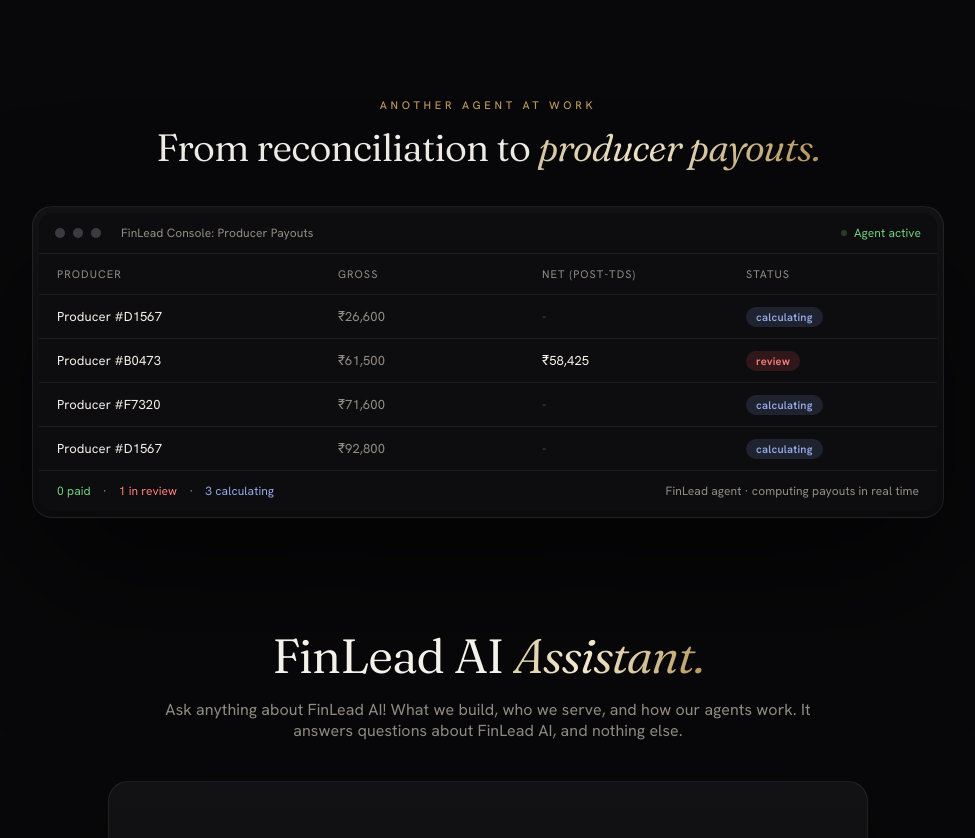
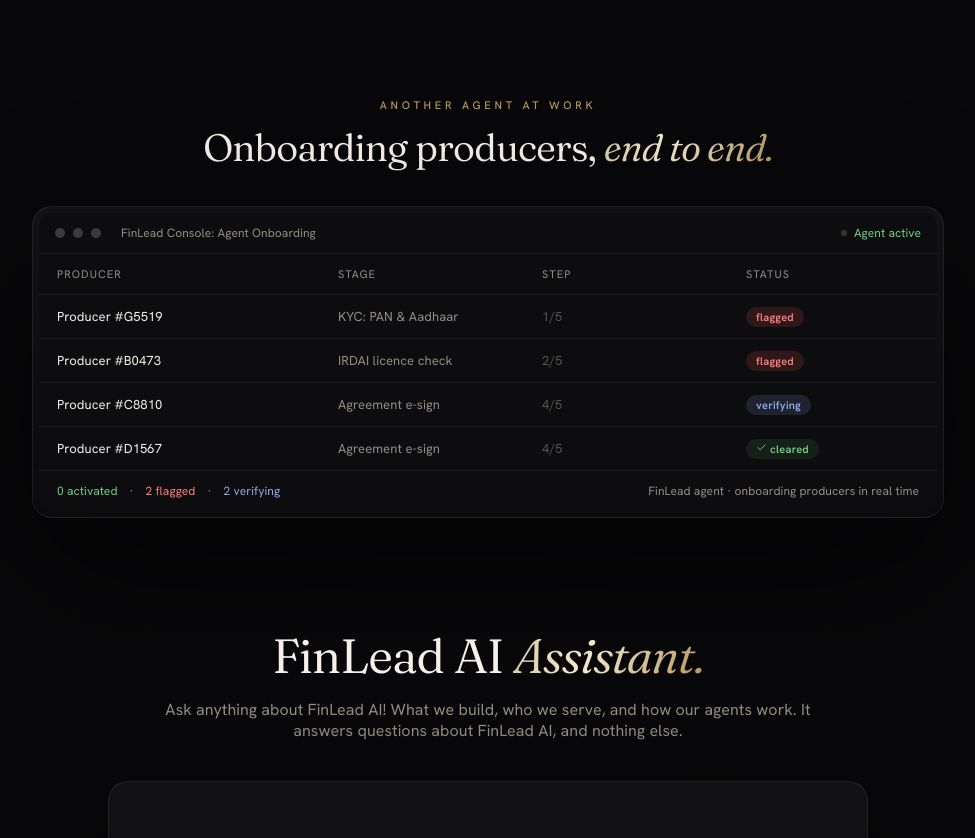
Before and after one commit to Insuryance/FinLeadWeb, a Next.js app: page / in a window 1280 px wide. Shown: the part 2140-2978 px from the top of the page, without its empty margins (152-1127 px from the left). Built offline with nearby package versions, Linux system fonts and the light colour scheme.

Commit message:
Update page.jsx

```diff
--- a/app/page.jsx
+++ b/app/page.jsx
@@ -145,27 +145,33 @@ function LiveConsole() {
     </div>
   );
 }
-/* ---------- Second live demo: Payout / PoSP feed ---------- */
-const PRODUCERS = ["Producer #A2291", "Producer #B0473", "Producer #C8810", "Producer #D1567", "Producer #E4002", "Producer #F7320"];
-const mkPayout = () => {
-  const gross = rnd(20, 120) * 1000 + rnd(0, 9) * 100;
-  const tds = Math.round(gross * 0.05);
-  const breach = Math.random() < 0.25;
+/* ---------- Second live demo: Agent Onboarding feed ---------- */
+const ONB_NAMES = ["Producer #A2291", "Producer #B0473", "Producer #C8810", "Producer #D1567", "Producer #E4002", "Producer #F7320", "Producer #G5519"];
+const ONB_STAGES = [
+  "KYC: PAN & Aadhaar",
+  "IRDAI licence check",
+  "PoSP exam status",
+  "Agreement e-sign",
+  "Activation",
+];
+const mkOnb = () => {
+  const flagged = Math.random() < 0.18;
   return {
-    name: PRODUCERS[rnd(0, PRODUCERS.length - 1)],
-    gross, tds, net: gross - tds,
-    status: "calculating",
-    note: breach ? "breach" : "clean",
-    flash: true, id: Math.random(),
+    name: ONB_NAMES[rnd(0, ONB_NAMES.length - 1)],
+    stage: ONB_STAGES[0],
+    stageIdx: 0,
+    status: flagged ? "flagged" : "verifying",
+    flash: true,
+    id: Math.random(),
   };
 };
 
-function PayoutConsole() {
+function OnboardConsole() {
   const [rows, setRows] = useState([
-    { name: "Producer #A2291", gross: 84000, tds: 4200, net: 79800, status: "paid", note: "clean", id: 1 },
-    { name: "Producer #B0473", gross: 61500, tds: 3075, net: 58425, status: "review", note: "breach", id: 2 },
-    { name: "Producer #C8810", gross: 47200, tds: 2360, net: 44840, status: "paid", note: "clean", id: 3 },
-    { name: "Producer #D1567", gross: 92800, tds: 4640, net: 88160, status: "calculating", note: "clean", id: 4 },
+    { name: "Producer #A2291", stage: "Activation", stageIdx: 4, status: "activated", id: 1 },
+    { name: "Producer #B0473", stage: "IRDAI licence check", stageIdx: 1, status: "flagged", id: 2 },
+    { name: "Producer #C8810", stage: "PoSP exam status", stageIdx: 2, status: "verifying", id: 3 },
+    { name: "Producer #D1567", stage: "Agreement e-sign", stageIdx: 3, status: "cleared", id: 4 },
   ]);
 
   useEffect(() => {
@@ -174,50 +180,60 @@ function PayoutConsole() {
         const i = rnd(0, prev.length - 1);
         const r = prev[i];
         let updated;
-        if (r.status === "calculating") {
-          updated = { ...r, status: r.note === "breach" ? "review" : "paid", flash: true };
+        if (r.status === "activated" || r.status === "flagged") {
+          updated = mkOnb();
+        } else if (r.stageIdx >= ONB_STAGES.length - 1) {
+          updated = { ...r, status: "activated", flash: true };
         } else {
-          updated = mkPayout();
+          const next = r.stageIdx + 1;
+          const flagged = Math.random() < 0.15;
+          updated = {
+            ...r,
+            stageIdx: next,
+            stage: ONB_STAGES[next],
+            status: flagged ? "flagged" : next === ONB_STAGES.length - 1 ? "cleared" : "verifying",
+            flash: true,
+          };
         }
         return prev.map((x, idx) => (idx === i ? updated : { ...x, flash: false }));
       });
-    }, 2600);
+    }, 2400);
     return () => clearInterval(t);
   }, []);
 
   const pillStyle = (s) => ({
-    background: s === "paid" ? "rgba(80,190,110,.14)" : s === "review" ? "rgba(230,80,80,.16)" : "rgba(125,150,210,.16)",
-    color: s === "paid" ? "#6FCF7F" : s === "review" ? "#FF7E7E" : "#94A9E6",
+    background: s === "activated" ? "rgba(80,190,110,.14)" : s === "flagged" ? "rgba(230,80,80,.16)" : s === "cleared" ? "rgba(80,190,110,.10)" : "rgba(125,150,210,.16)",
+    color: s === "activated" ? "#6FCF7F" : s === "flagged" ? "#FF7E7E" : s === "cleared" ? "#6FCF7F" : "#94A9E6",
   });
 
-  const counts = rows.reduce((a, r) => { a[r.status] = (a[r.status] || 0) + 1; return a; }, {});
+  const counts = rows.reduce((a, r) => { const k = r.status === "cleared" ? "verifying" : r.status; a[k] = (a[k] || 0) + 1; return a; }, {});
 
   return (
     <div className="fl-rise fl-console fl-glass" style={{ animationDelay: ".6s", padding: 6 }}>
       <div style={{ borderRadius: 14, overflow: "hidden", background: "var(--ink2)" }}>
         <div style={{ display: "flex", alignItems: "center", gap: 8, padding: "12px 16px", borderBottom: "1px solid var(--line)" }}>
           {[0, 1, 2].map((i) => <span key={i} style={{ width: 10, height: 10, borderRadius: 99, background: "#3a3a40" }} />)}
-          <span className="fl-muted" style={{ marginLeft: 12, fontSize: 12 }}>FinLead Console: Producer Payouts</span>
+          <span className="fl-muted" style={{ marginLeft: 12, fontSize: 12 }}>FinLead Console: Agent Onboarding</span>
           <span style={{ marginLeft: "auto", display: "inline-flex", alignItems: "center", gap: 7, fontSize: 12, color: "#6FCF7F" }}>
             <span className="fl-dot" style={{ background: "#6FCF7F" }} /> Agent active
           </span>
         </div>
         <div className="fl-row fl-muted" style={{ borderTop: "none", textTransform: "uppercase", letterSpacing: ".1em", fontSize: 11 }}>
-          <span>Producer</span><span>Gross</span><span>Net (post-TDS)</span><span>Status</span>
+          <span>Producer</span><span>Stage</span><span>Step</span><span>Status</span>
         </div>
         {rows.map((r) => (
           <div className={`fl-row${r.flash ? " fl-rowflash" : ""}`} key={r.id}>
             <span style={{ color: "var(--ivory)" }}>{r.name}</span>
-            <span className="fl-muted">{inr(r.gross)}</span>
-            <span style={{ color: r.status === "calculating" ? "var(--muted2)" : "var(--ivory)" }}>{r.status === "calculating" ? "-" : inr(r.net)}</span>
-            <span><span className="fl-pill" style={{ ...pillStyle(r.status) }}>{r.status === "paid" && <Check size={11} style={{ display: "inline", marginRight: 3 }} />}{r.status}</span></span>
+            <span className="fl-muted">{r.stage}</span>
+            <span style={{ color: "var(--muted2)" }}>{r.stageIdx + 1}/5</span>
+            <span><span className="fl-pill" style={{ ...pillStyle(r.status) }}>{(r.status === "activated" || r.status === "cleared") && <Check size={11} style={{ display: "inline", marginRight: 3 }} />}{r.status}</span></span>
           </div>
         ))}
         <div className="fl-muted" style={{ display: "flex", alignItems: "center", gap: 12, padding: "12px 18px", borderTop: "1px solid var(--line)", fontSize: 12, flexWrap: "wrap" }}>
-          <span style={{ color: "#6FCF7F" }}>{counts.paid || 0} paid</span><span>·</span>
-          <span style={{ color: "#FF7E7E" }}>{counts.review || 0} in review</span><span>·</span>
-          <span style={{ color: "#94A9E6" }}>{counts.calculating || 0} calculating</span>
-          <span style={{ marginLeft: "auto" }}>FinLead agent · computing payouts in real time</span>
+          <span style={{ color: "#6FCF7F" }}>{counts.activated || 0} activated</span><span>·</span>
+          <span style={{ color: "#FF7E7E" }}>{counts.flagged || 0} flagged</span><span>·</span>
+          <span style={{ color: "#94A9E6" }}>{counts.verifying || 0} verifying</span>
+          <span style={{ marginLeft: "auto" }}>FinLead agent · onboarding producers in real time</span>
         </div>
       </div>
     </div>
@@ -519,10 +535,10 @@ useEffect(() => {
         <div style={{ textAlign: "center", maxWidth: 680, margin: "0 auto 36px" }}>
           <p className="fl-eyebrow" style={{ marginBottom: 14 }}>Another agent at work</p>
           <h2 className="fl-serif" style={{ fontWeight: 350, fontSize: "clamp(26px,3.4vw,38px)", lineHeight: 1.15, letterSpacing: "-.02em", margin: 0 }}>
-            From reconciliation to <span className="fl-gold-grad">producer payouts.</span>
+            Onboarding producers, <span className="fl-gold-grad">end to end.</span>
           </h2>
         </div>
-        <PayoutConsole />
+        <OnboardConsole />
       </section>
       {/* ASSISTANT */}
       <section id="assistant" style={{ position: "relative", zIndex: 10, maxWidth: 960, margin: "0 auto 112px", padding: "0 24px" }}>
```
